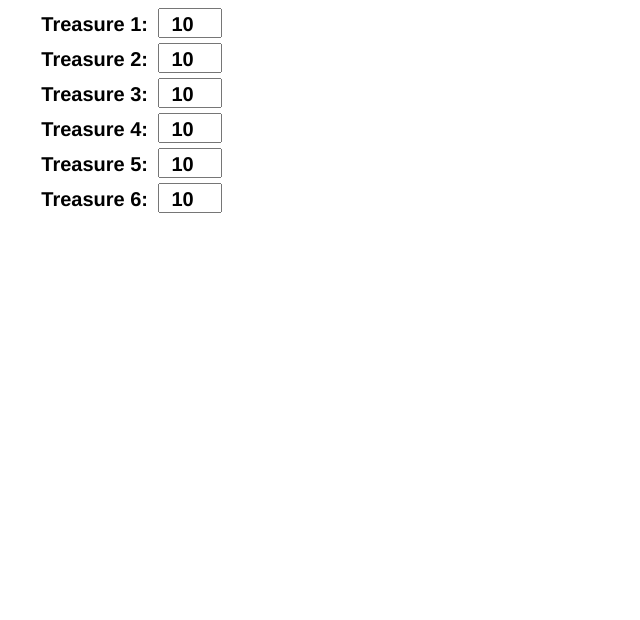
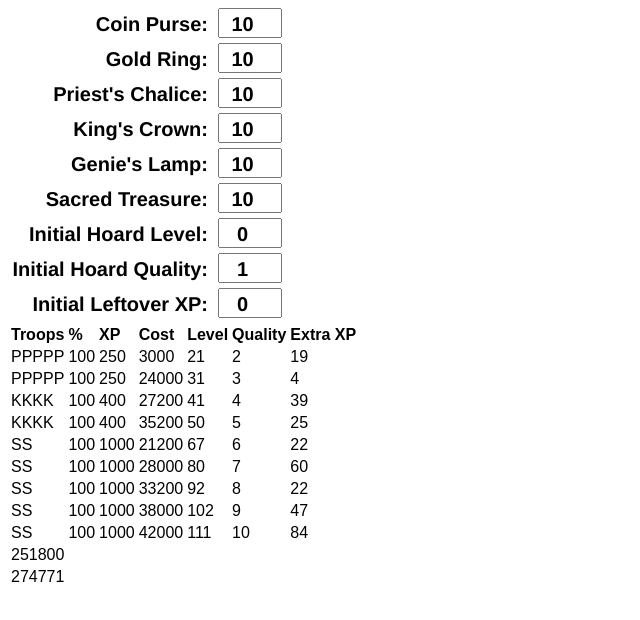
Before and after one commit to el-hackerino/hoard-calc, a plain HTML site: page index.html in a window 1280 px wide. Shown: the whole page, without its empty margins (0-640 px from the left). Drawn offline with Linux system fonts and the light colour scheme.

Commit message:
All the inputs

```diff
--- a/hoard-calc.js
+++ b/hoard-calc.js
@@ -9,7 +9,10 @@ var INITIAL_XP = 5; // leftover
 var GOAL_LEVEL = 100;
 var GOAL_QUALITY = 10;
 
-const INPUTS = [
+const INPUT_LEVEL = document.querySelector('#level');
+const INPUT_QUALITY = document.querySelector('#quality');
+const INPUT_XP = document.querySelector('#xp');
+const TROOP_INPUTS = [
   document.querySelector('#t1'),
   document.querySelector('#t2'),
   document.querySelector('#t3'),
@@ -17,6 +20,7 @@ const INPUTS = [
   document.querySelector('#t5'),
   document.querySelector('#t6'),
 ];
+const ALL_INPUTS = [...TROOP_INPUTS, INPUT_LEVEL, INPUT_QUALITY, INPUT_XP];
 
 if (window.Worker) {
   let solutions = [];
@@ -25,10 +29,14 @@ if (window.Worker) {
   let totalTime = 0;
   let totalSlowTime = 0;
   const myWorker = new Worker("worker.js");
-  for (let input of INPUTS) {
-    input.onchange = function () {
+  work();
+  for (let input of ALL_INPUTS) {
+    input.onchange = work;
+  }
+
+  function work() {
     console.log("Calculating...");
-      for (let [i, input] of INPUTS.entries()) {
+    for (let [i, input] of TROOP_INPUTS.entries()) {
       AMOUNTS[i] = input.value;
     }
     let solution = {
@@ -36,13 +44,14 @@ if (window.Worker) {
       settings: {
         randomize: RANDOMIZE,
         budget: AMOUNTS,
-          initialQuality: INITIAL_QUALITY,
-          initialLevel: INITIAL_LEVEL,
-          initialXp: INITIAL_XP,
+        initialQuality: Number(INPUT_QUALITY.value),
+        initialLevel: Number(INPUT_LEVEL.value),
+        initialXp: Number(INPUT_XP.value),
         goalLevel: GOAL_LEVEL,
         goalQuality: GOAL_QUALITY
       }
     };
+    console.log(solution);
     if (RANDOMIZE) {
       myWorker.postMessage(solution);
     } else {
@@ -50,7 +59,6 @@ if (window.Worker) {
       myWorker.postMessage(solution);
       // solution.settings.useQuickList = false;
       // myWorker.postMessage(solution);
-      }
     }
   }
 
@@ -85,12 +93,12 @@ if (window.Worker) {
 }
 
 function renderTests(solutions, totalComboCounts, avgTime, avgslowTime) {
-  removeElement('main-table');
+  removeElement('test-table');
   removeElement('combo-table');
 
   const comboTable = createTable(["Combo", "Troops", "Freq", "Slow"]);
   comboTable.id = 'combo-table';
-  comboTable.classList.add('mainTable');
+  comboTable.classList.add('comboTable');
   document.body.appendChild(comboTable);
 
   for (let [key, value] of Object.entries(totalComboCounts).filter(([key, value]) => value > 0)) {
@@ -113,8 +121,8 @@ function renderTests(solutions, totalComboCounts, avgTime, avgslowTime) {
   td.textContent = solutions.length + " iterations, avg time: " + parseInt(avgTime) + " ms, avg slow time: " + parseInt(avgslowTime);
 
   const table = createTable(["Budget", "Gold", "Level", "Quality", "Time", "Slow", "Slow G", "Combos", "Slow Combos", "In Level", "In Quality"]);
-  table.id = 'main-table';
-  table.classList.add('mainTable');
+  table.id = 'test-table';
+  table.classList.add('testTable');
   document.body.appendChild(table);
   // TODO sorttable.makeSortable(table);
 
--- a/index.html
+++ b/index.html
@@ -8,28 +8,40 @@
 <body>
     <form>
         <div>
-            <label for="t1">Treasure 1: </label>
+            <label for="t1">Coin Purse: </label>
             <input id="t1" type="number" min="0" value="10">
         </div>
         <div>
-            <label for="t2">Treasure 2: </label>
+            <label for="t2">Gold Ring: </label>
             <input id="t2" type="number" min="0" value="10">
         </div>
         <div>
-            <label for="t3">Treasure 3: </label>
+            <label for="t3">Priest's Chalice: </label>
             <input id="t3" type="number" min="0" value="10">
         </div>
         <div>
-            <label for="t4">Treasure 4: </label>
+            <label for="t4">King's Crown: </label>
             <input id="t4" type="number" min="0" value="10">
         </div>
         <div>
-            <label for="t5">Treasure 5: </label>
+            <label for="t5">Genie's Lamp: </label>
             <input id="t5" type="number" min="0" value="10">
         </div>
         <div>
-            <label for="t6">Treasure 6: </label>
+            <label for="t6">Sacred Treasure: </label>
             <input id="t6" type="number" min="0" value="10">
+        </div>
+        <div>
+            <label for="level">Initial Hoard Level: </label>
+            <input id="level" type="number" min="0" value="0">
+        </div>
+        <div>
+            <label for="quality">Initial Hoard Quality: </label>
+            <input id="quality" type="number" min="1" value="1">
+        </div>
+        <div>
+            <label for="xp">Initial Leftover XP: </label>
+            <input id="xp" type="number" min="0" value="0">
         </div>
     </form>
     <script src="constants.js"></script>
--- a/style.css
+++ b/style.css
@@ -5,6 +5,10 @@ html {
 
 table {
 	font-size: small
+}
+
+#main-table {
+	font-size: medium
 }
 
 th {
@@ -21,7 +25,7 @@ label {
 	float: left;
 	text-align: right;
 	padding: 5px 10px 0 0;
-	width: 140px;
+	width: 10em;
 }
 input[type=number] {
 float: left;
--- a/worker.js
+++ b/worker.js
@@ -86,6 +86,7 @@ function runTestIteration(settings) {
 function findSolution(solution, quick) {
   let solTime = new Date().getTime();
   let combos = quick ? quickCombos : allCombos;
+  console.log(solution);
   search(0, 0, solution, combos);
   // Convert steps to old form as expected by the render methods
   for (let step of solution.bestSteps) {
```
Lines whose indentation alone changed are shown as unchanged.
